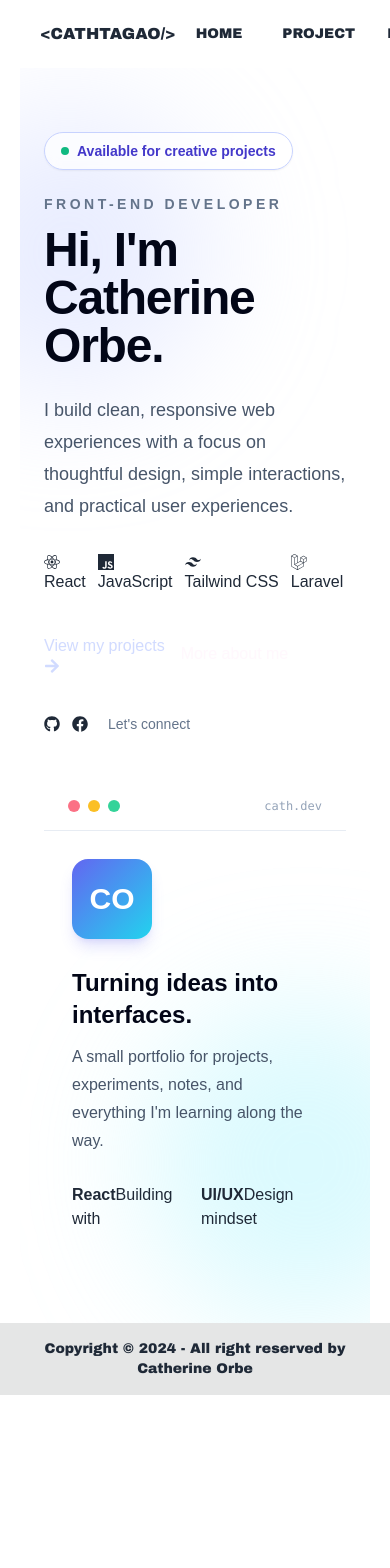
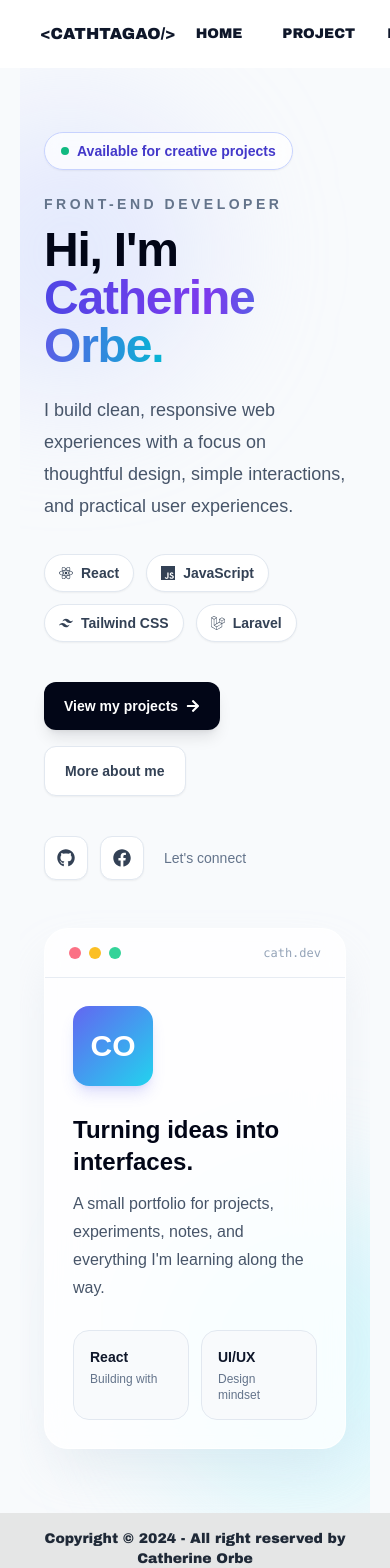
Before and after one commit to catherinetagao/my-firstreactproject, a React (Vite) app: page / in a window 390 px wide. Shown: the top 1568 px of the page. Before the commit the page ends 1395 px from the top, so only its background shows below. Built offline with nearby package versions, Linux system fonts and the light colour scheme.

Commit message:
Add accessible portfolio design system and responsive styling

```diff
--- a/src/index.css
+++ b/src/index.css
@@ -1,3 +1,55 @@
 @tailwind base;
 @tailwind components;
 @tailwind utilities;
+
+@layer base {
+  html {
+    scroll-behavior: smooth;
+  }
+
+  body {
+    @apply bg-slate-50 text-slate-900 antialiased dark:bg-slate-950 dark:text-slate-100;
+  }
+
+  ::selection {
+    @apply bg-indigo-200 text-indigo-950 dark:bg-indigo-900 dark:text-white;
+  }
+}
+
+@layer components {
+  .text-gradient {
+    @apply bg-gradient-to-r from-indigo-600 via-violet-600 to-cyan-500 bg-clip-text text-transparent;
+  }
+
+  .btn-primary {
+    @apply inline-flex items-center gap-2 rounded-xl bg-slate-950 px-5 py-3.5 text-sm font-bold text-white shadow-lg shadow-slate-950/10 transition duration-200 hover:-translate-y-0.5 hover:bg-indigo-600 focus:outline-none focus:ring-4 focus:ring-indigo-200 dark:bg-white dark:text-slate-950 dark:hover:bg-indigo-200 dark:focus:ring-indigo-900;
+  }
+
+  .btn-secondary {
+    @apply inline-flex items-center rounded-xl border border-slate-200 bg-white px-5 py-3.5 text-sm font-bold text-slate-700 shadow-sm transition duration-200 hover:-translate-y-0.5 hover:border-indigo-300 hover:text-indigo-700 focus:outline-none focus:ring-4 focus:ring-indigo-100 dark:border-slate-700 dark:bg-slate-900 dark:text-slate-200 dark:hover:border-indigo-700 dark:hover:text-indigo-300 dark:focus:ring-indigo-950;
+  }
+
+  .skill-chip {
+    @apply inline-flex items-center gap-2 rounded-full border border-slate-200 bg-white px-3.5 py-2 text-sm font-semibold text-slate-700 shadow-sm transition duration-200 hover:-translate-y-0.5 hover:border-indigo-300 hover:text-indigo-700 dark:border-slate-700 dark:bg-slate-900 dark:text-slate-200 dark:hover:border-indigo-700 dark:hover:text-indigo-300;
+  }
+
+  .icon-button {
+    @apply flex h-11 w-11 items-center justify-center rounded-xl border border-slate-200 bg-white text-lg text-slate-700 shadow-sm transition duration-200 hover:-translate-y-0.5 hover:border-indigo-300 hover:bg-indigo-50 hover:text-indigo-700 focus:outline-none focus:ring-4 focus:ring-indigo-100 dark:border-slate-700 dark:bg-slate-900 dark:text-slate-200 dark:hover:border-indigo-700 dark:hover:bg-indigo-950 dark:hover:text-indigo-300 dark:focus:ring-indigo-950;
+  }
+
+  .profile-card {
+    @apply overflow-hidden rounded-3xl border border-white/70 bg-white/80 shadow-2xl shadow-slate-300/40 backdrop-blur-xl dark:border-slate-700/70 dark:bg-slate-900/80 dark:shadow-black/30;
+  }
+
+  .stat-card {
+    @apply rounded-2xl border border-slate-200 bg-slate-50 p-4 dark:border-slate-700 dark:bg-slate-800/70;
+  }
+
+  .stat-card strong {
+    @apply block text-sm font-extrabold text-slate-900 dark:text-white;
+  }
+
+  .stat-card span {
+    @apply mt-1 block text-xs text-slate-500 dark:text-slate-400;
+  }
+}
```
